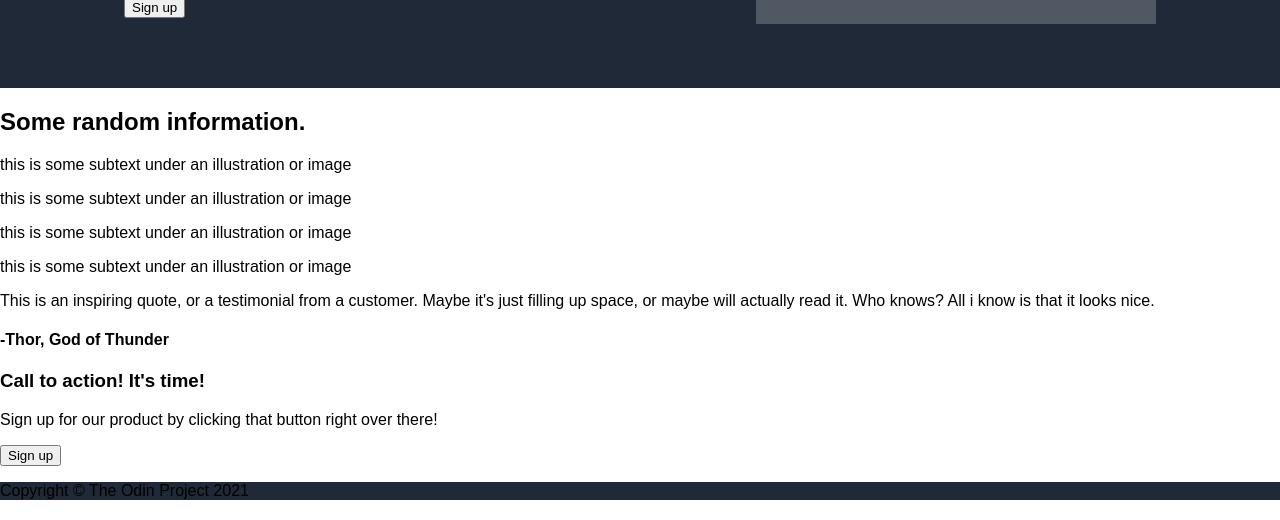
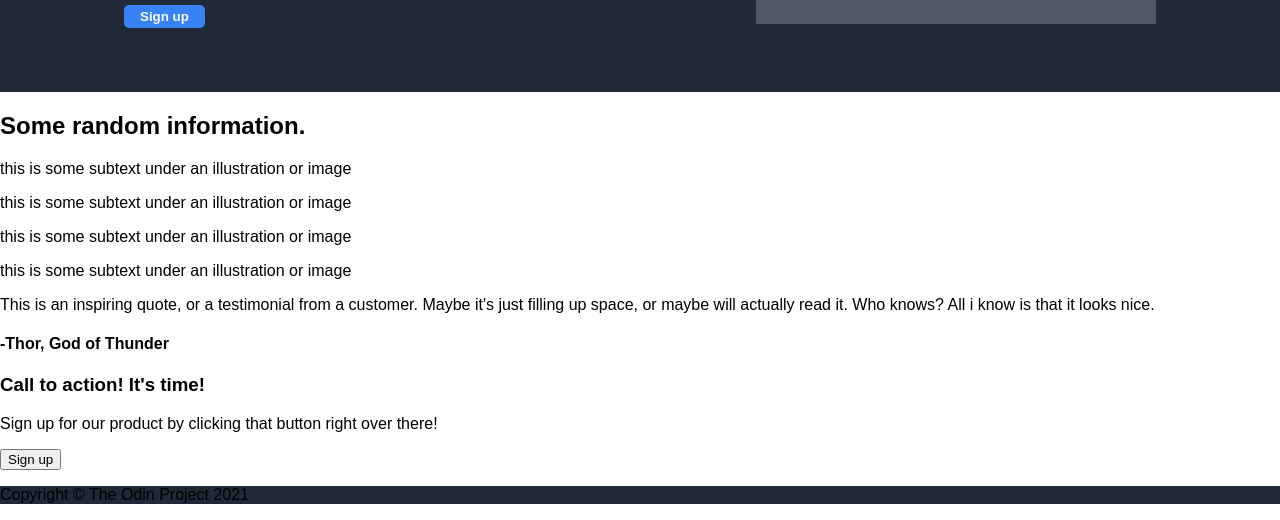
Before and after one commit to kitsuroi/odin-landing-page, a plain HTML site: page index.html in a window 1280 px wide. Shown: the part 308-828 px from the top of the page. Drawn offline with Linux system fonts and the light colour scheme.

Commit message:
feat(style): add sign-up-button

```diff
--- a/index.html
+++ b/index.html
@@ -20,7 +20,7 @@
       <div class="hero-container">
         <h1>This website is awesome</h1>
         <p class="hero-text">This website has some subtext that goes here under the main title. It's smaller font and the color is lower contrast</p>
-        <button>Sign up</button>
+        <button class="sign-up-button">Sign up</button>
       </div>
       <div class="hero-img">this is a placeholder for an image</div>
     </div>
--- a/style.css
+++ b/style.css
@@ -59,6 +59,7 @@ h1 {
 
 .hero-text{
   margin: 0px;
+  margin-bottom: 8px;
 }
 
 
@@ -76,3 +77,12 @@ h1 {
   align-items: center;
   flex-shrink: 0;
 }
+
+.sign-up-button{
+  background-color: #3882F6;
+  border-radius: 5px;
+  border: 0px;
+  padding: 4px 16px;
+  color: #F9FAF8;
+  font-weight: bold;
+}
```
